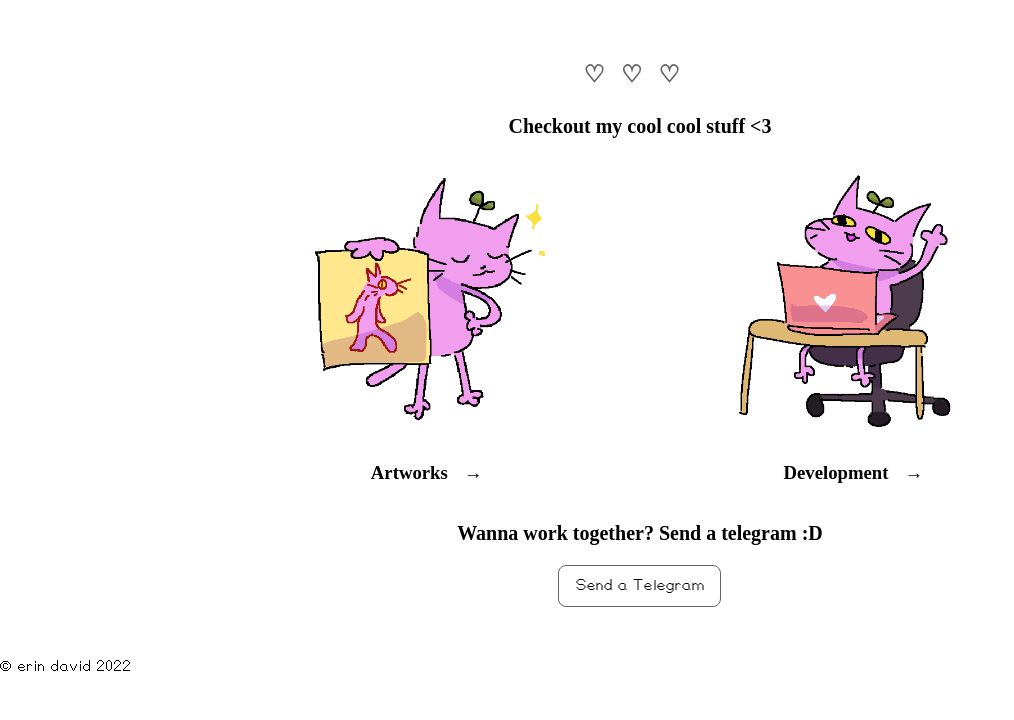
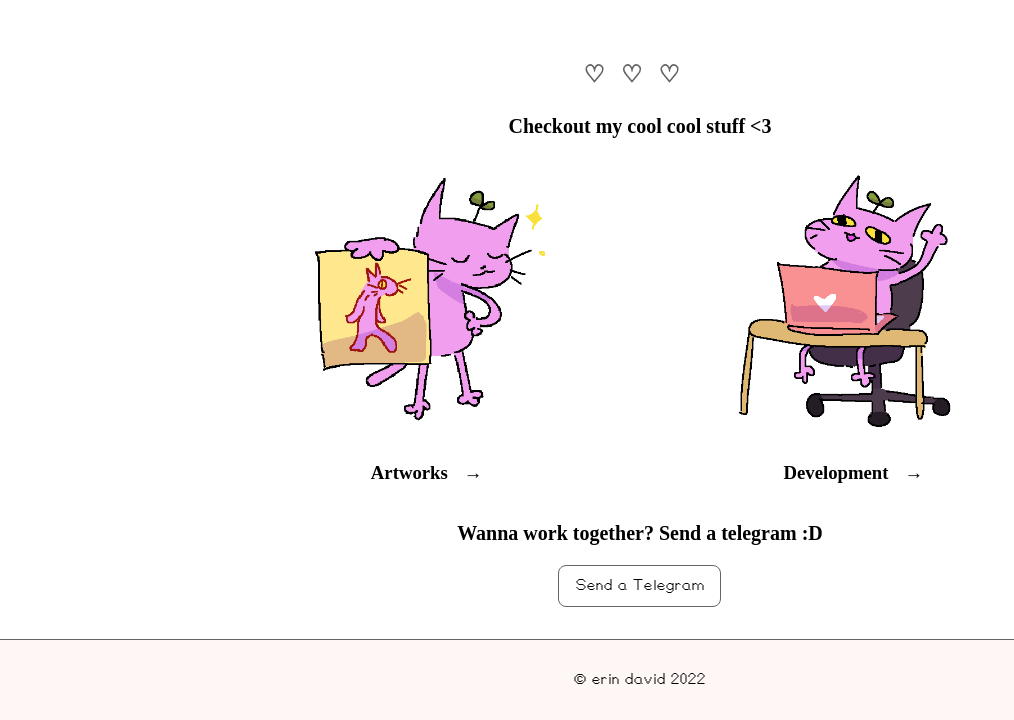
Before and after one commit to erindavid03/portfolio-site, a React app: page / in a window 1280 px wide. Shown: the part 543-1263 px from the top of the page, without its empty margins (0-1014 px from the left). Before the commit the page ends 1238 px from the top, so only its background shows below. Built offline with nearby package versions, Linux system fonts and the light colour scheme.

Commit message:
add basic footer styles

```diff
--- a/src/styles/components/_footer.scss
+++ b/src/styles/components/_footer.scss
@@ -1,3 +1,16 @@
 // footer partial
 @use '../base/variables' as *;
 @use '../base/mixins' as *;
+
+footer{
+    background-color: $nav-hover;
+    padding: .75rem;
+    margin: 0 0 5.5rem 0;
+    border-top: 1px solid $border-colors;
+
+    text-align: center;
+
+    @media(min-width: $desktop){
+        margin: 0;
+    }
+}
```
